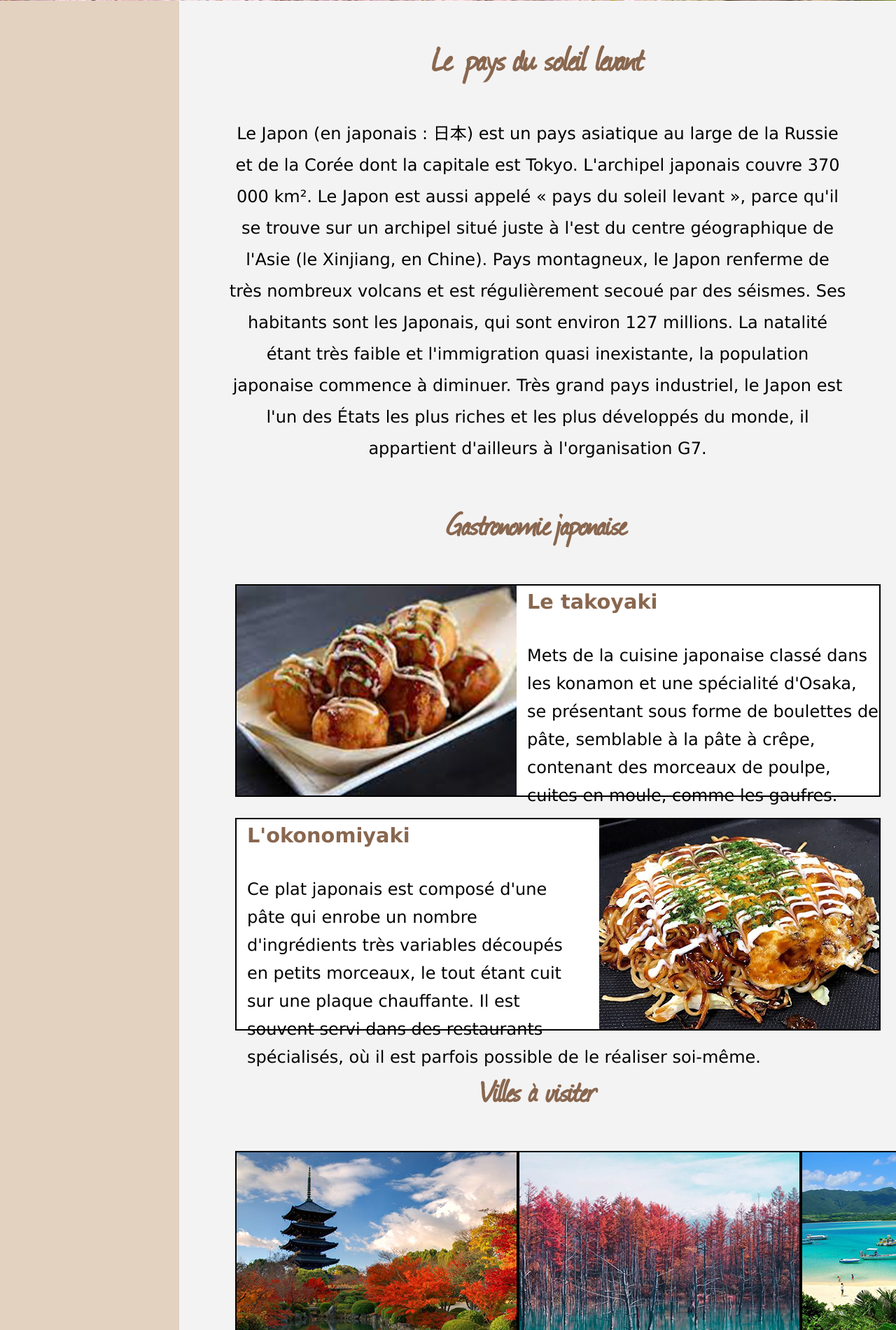
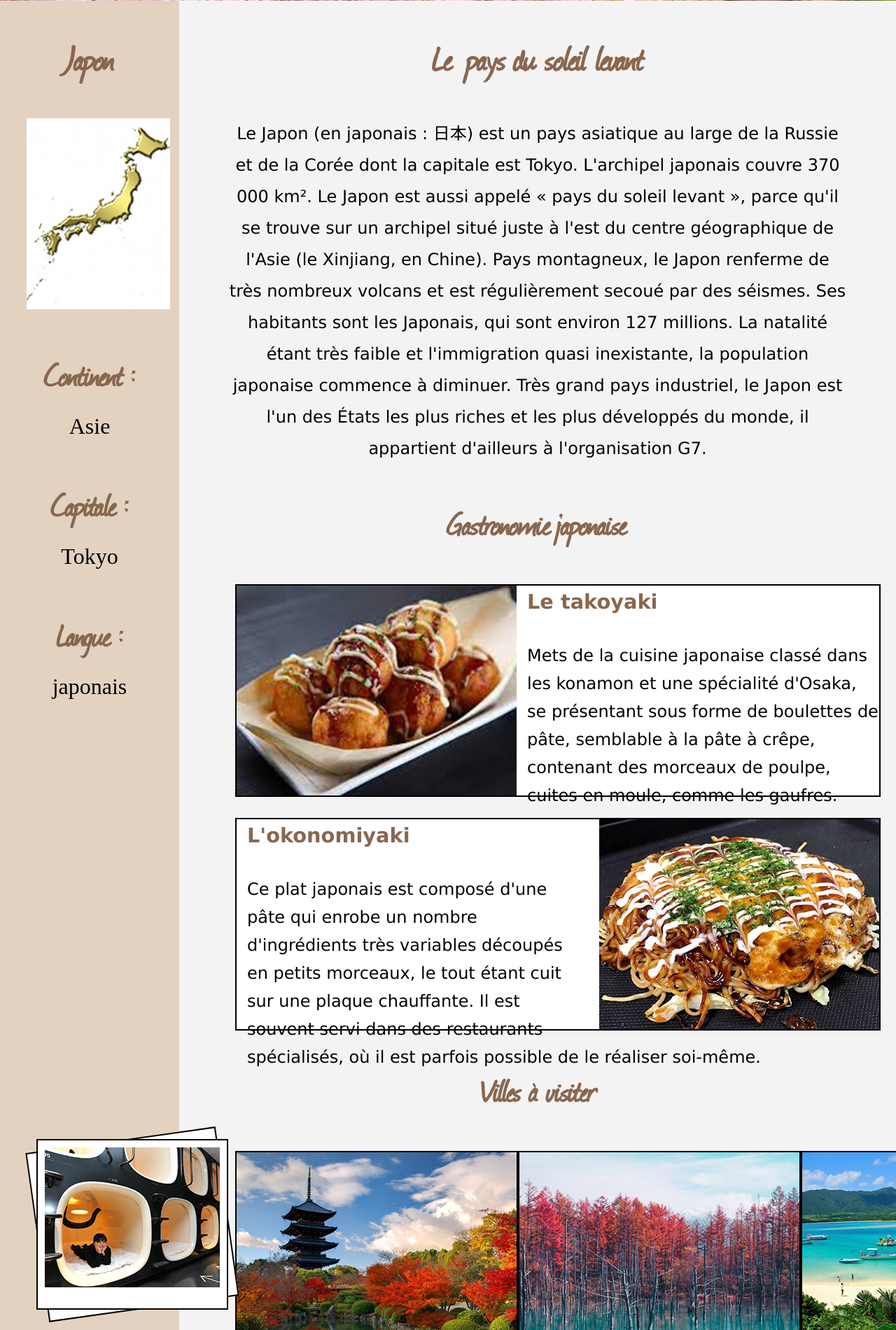
Before and after one commit to ElodieSimonnet/Site_voyage_stage, a PHP site: page /page-type.php in a window 1280 px wide; the page is wider, and only the part inside the window is pictured. Shown: the part 754-2655 px from the top of that part at 70% size. Run offline with PHP 8.4, Linux system fonts and the light colour scheme.

Commit message:
left pannel
html and css first commit left pannel

```diff
--- a/css/fonts.css
+++ b/css/fonts.css
@@ -20,10 +20,15 @@ p{
 	font-size: 2em;
 }
 
-#presentation > h2 {
+#left-panel > p {
+	text-align: center;
+}
+
+h2 {
 	font-family: 'journalregular';
 	color: #89674F;
 	font-size: 3.5em;
+	text-align: center;
 }
 
 #presentation > p {
--- a/css/mise-en-page.css
+++ b/css/mise-en-page.css
@@ -10,12 +10,49 @@ body {
 
 #left-panel {
 	width: 20%;
-	height: 2000px;
+	height: 3115px;
 	float: left;
+}
+
+#left-panel > h3 {
+	margin: 60px 0 20px 0;
 }
 
 #left-panel > p {
 	margin: 0;
+}
+
+#left-panel > img {
+	width: 80%;
+	margin: 0 38px;
+}
+
+#anecdote_container {
+	height: 1500px;
+	display: flex;
+	flex-direction: column;
+	justify-content: space-around;
+}
+
+.fond_blanc {
+	width: 270px;
+	height: 240px;
+	margin: 30px 52px;
+	z-index: 1;
+	position: absolute;
+}
+
+.fond_blanc2 {
+	width: 270px;
+	height: 240px;
+	margin: 30px 52px;
+	z-index: 0;
+	position: relative;
+	transform: rotate(-8deg);
+}
+
+.fond_blanc > img {
+	margin: 10px 0 0 10px;
 }
 
 #content {
@@ -25,9 +62,8 @@ body {
 
 }
 
-#presentation > h2 {
+h2 {
 	width: 100%;
-	text-align: center;
 }
 
 #presentation > p {
@@ -81,6 +117,27 @@ body {
 
 }
 
+#galerie_container {
+	width: 90%;
+	display: flex;
+	flex-direction: row;
+	justify-content: space-between;
+	flex-wrap: wrap;
+	padding: 80px;
+}
+
+.rectangle_blanc > img {
+	margin: 10px 0 0 10px;
+}
+
+.rectangle_blanc {
+	width: 270px;
+	height: 240px;
+	margin: 30px 0;
+}
+
+
+
 header > p {
 	text-align: center;
 	padding-bottom: 15px;
--- a/css/styles.css
+++ b/css/styles.css
@@ -4,6 +4,16 @@ header {
 
 #left-panel {
 	background-color: #E3D2C0;
+}
+
+.fond_blanc {
+	background-color: white;
+	border: 2px solid black;
+}
+
+.fond_blanc2 {
+	background-color: white;
+	border: 2px solid black;
 }
 
 #content {
@@ -25,6 +35,11 @@ header {
 	border: 2px solid black;
 }
 
+.rectangle_blanc {
+	background-color: white;
+	border: 2px solid black;
+}
+
 footer {
 	background-color: #E3D2C0;
 }
--- a/page-type.php
+++ b/page-type.php
@@ -11,6 +11,37 @@
 			<img src="img/himeji.png">
 
 		<div id="left-panel">
+			<h2>Japon</h2>
+			<img src="img/carte.png">
+			<h3>Continent :</h3>
+			<p>Asie</p>
+			<h3>Capitale :</h3>
+			<p>Tokyo</p>
+			<h3>Langue :</h3>
+			<p>japonais</p>
+
+			<div id="anecdote_container">
+					<div id="bloc1">
+						<div class="fond_blanc">
+							<img src="img/capsule.png">
+						</div>
+						<div class="fond_blanc2">
+						</div>
+					</div>
+					<!--
+					<div id="bloc2">
+						<div class="fond_blanc">
+							<img src="img/no.png">
+						</div>
+						<div class="fond_blanc2">
+						</div>
+					</div>
+				-->
+
+			</div>
+
+
+
 		</div>
 
 		<div id="content">
@@ -60,25 +91,25 @@
 						<img src="img/galerie1.png">
 					</div>
 					<div class="rectangle_blanc">
-						<img src="img/jap.png">
+						<img src="img/galerie2.png">
 					</div>
 					<div class="rectangle_blanc">
-						<img src="img/jap.png">
+						<img src="img/galerie3.png">
 					</div>
 					<div class="rectangle_blanc">
-						<img src="img/jap.png">
+						<img src="img/galerie4.png">
 					</div>
 					<div class="rectangle_blanc">
-						<img src="img/jap.png">
+						<img src="img/galerie5.png">
 					</div>
 					<div class="rectangle_blanc">
-						<img src="img/jap.png">
+						<img src="img/galerie6.png">
 					</div>
 					<div class="rectangle_blanc">
-						<img src="img/jap.png">
+						<img src="img/galerie7.png">
 					</div>
 					<div class="rectangle_blanc">
-						<img src="img/jap.png">
+						<img src="img/galerie8.png">
 					</div>
 				</div>
 
```
Also changed, not shown: img/bali.jpg (deleted), img/capsule.png (added), img/carte.png (added), img/galerie2.png (added), img/galerie3.png (added), img/galerie4.png (added), img/galerie5.png (added), img/galerie6.png (added), img/galerie7.png (added), img/galerie8.png (added), img/no.png (added).
